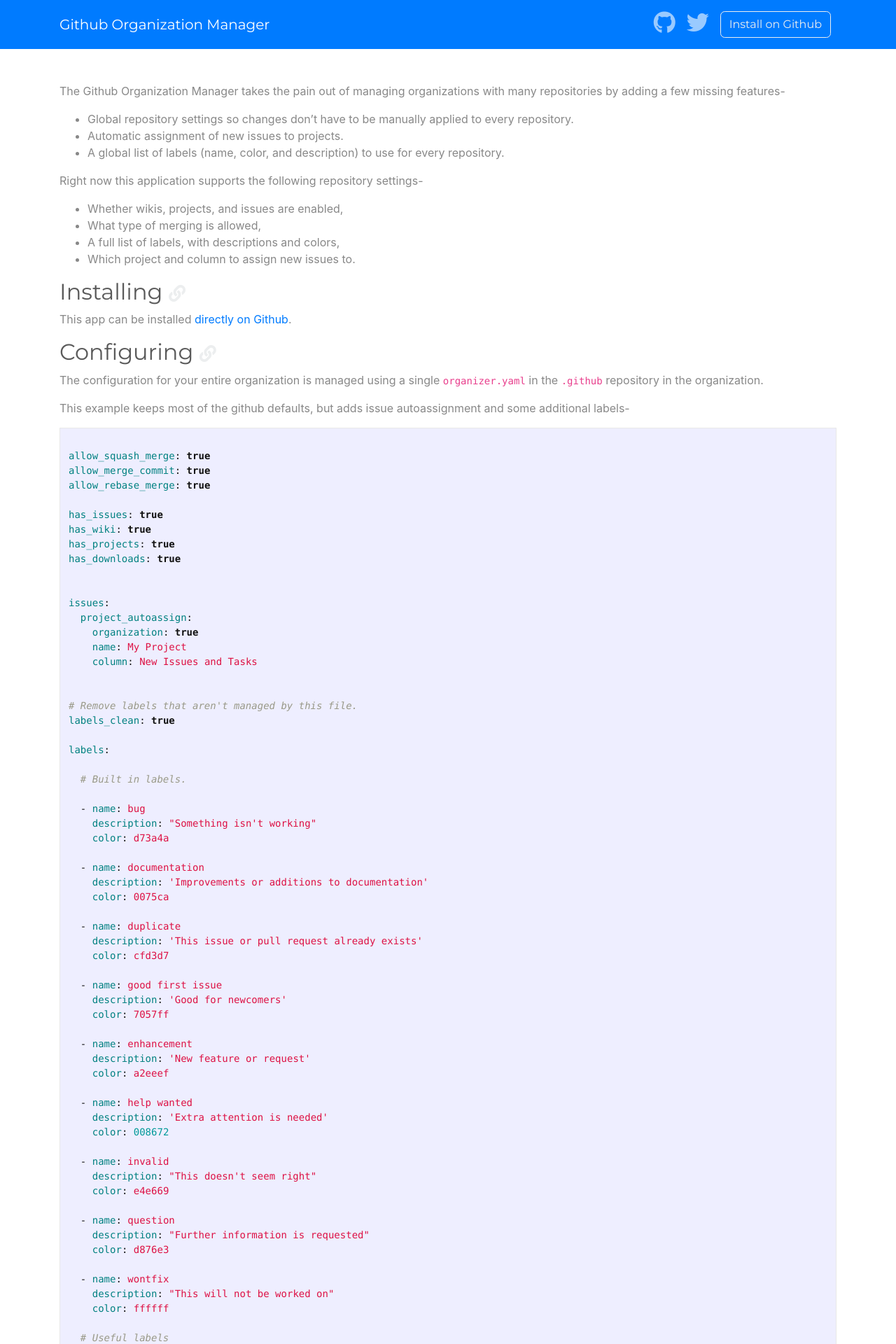
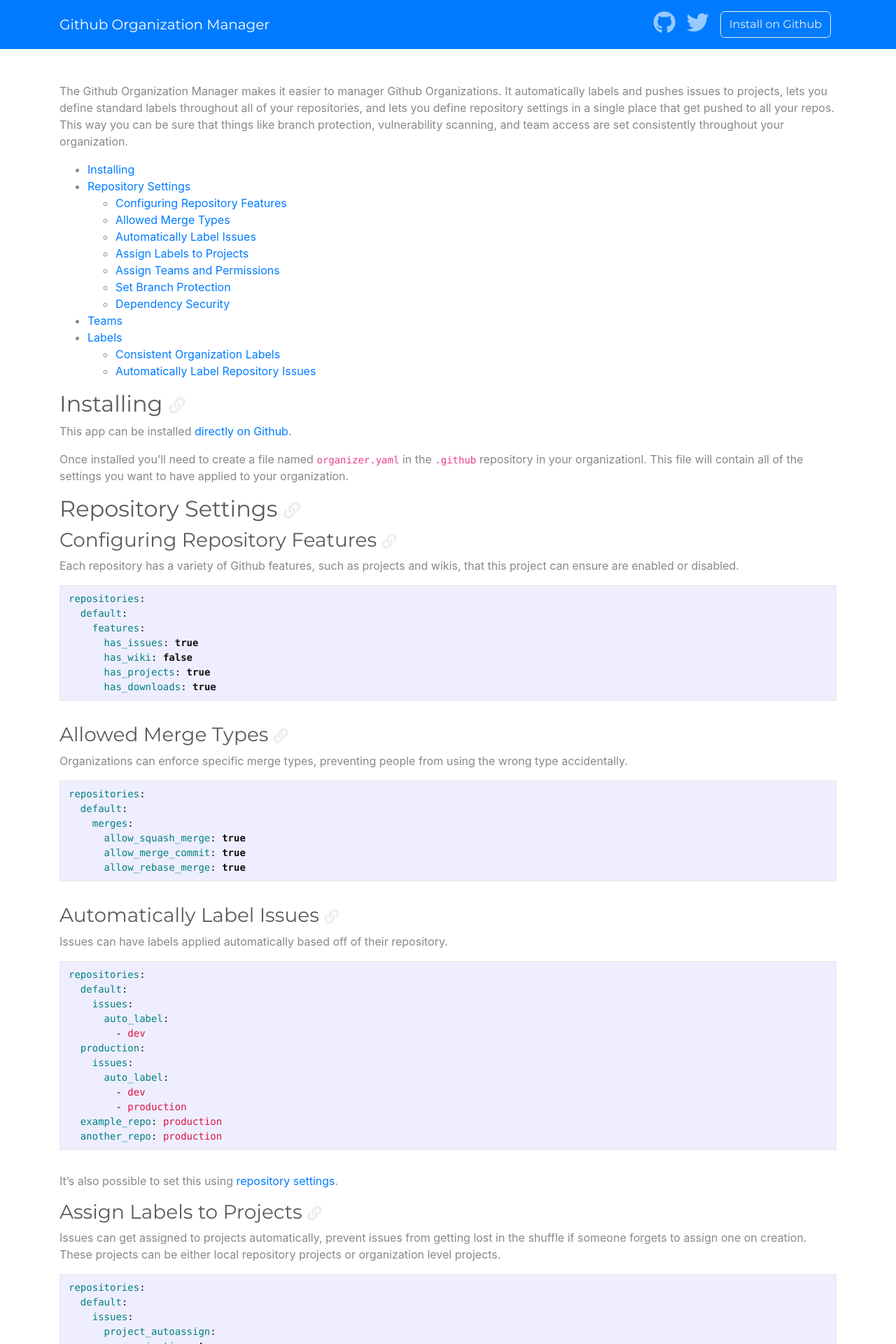
Before and after one commit to gitconsensus/legacy_organizer.gitconsensus.com, a Jekyll site: the page built from index.md, in a window 1280 px wide. Shown: the top 1920 px of the page at 70% size. Built offline with Jekyll 4.4.1, drawn with Linux system fonts in a browser that asks for light colours; nearby versions of some CDN libraries; comment, search, counter and statistics services are not loaded; some of the changed text lies outside the part shown.

Commit message:
Add some real (and up to date) documentation

````diff
--- a/_includes/footer.html
+++ b/_includes/footer.html
@@ -1,11 +1,7 @@
 
-<div class="py-5 border-top">
+<div class=" border-top">
   <div class="container">
-
-    <p class="h5 mb-3">{{ site.title | escape }}</p>
-
     <div class="row">
-
       <div class="col-sm">
         <ul class="list-unstyled">
           <li>
@@ -26,7 +22,20 @@
       </div>
 
       <div class="col-sm text-right">
-        <p>{{- site.description | escape -}}</p>
+        <ul class="list-unstyled">
+          <li>
+            {%- if site.description -%}
+              {{ site.description | escape }}
+            {%- endif -%}
+          </li>
+          {%- if site.github_app -%}
+            <li>
+              <a href="https://github.com/apps/{{ site.github_app }}">
+                Install App on Github
+              </a>
+            </li>
+          {%- endif -%}
+        </ul>
       </div>
     </div>
 
--- a/_sass/_bootstrap_customization.scss
+++ b/_sass/_bootstrap_customization.scss
@@ -339,3 +339,7 @@ legend {
 .anchor:hover {
   color: $primary;
 }
+
+.highlight {
+    margin-bottom: 2rem;
+}
--- a/index.md
+++ b/index.md
@@ -2,49 +2,202 @@
 layout: page
 ---
 
-The Github Organization Manager takes the pain out of managing organizations with many repositories by adding a few missing features-
+The Github Organization Manager makes it easier to manager Github Organizations. It automatically labels and pushes issues to projects, lets you define standard labels throughout all of your repositories, and lets you define repository settings in a single place that get pushed to all your repos. This way you can be sure that things like branch protection, vulnerability scanning, and team access are set consistently throughout your organization.
 
-* Global repository settings so changes don't have to be manually applied to every repository.
-* Automatic assignment of new issues to projects.
-* A global list of labels (name, color, and description) to use for every repository.
-
-Right now this application supports the following repository settings-
-
-* Whether wikis, projects, and issues are enabled,
-* What type of merging is allowed,
-* A full list of labels, with descriptions and colors,
-* Which project and column to assign new issues to.
+* TOC
+{:toc}
 
 ## Installing
 
 This app can be installed [directly on Github](https://github.com/apps/organization-manager).
 
-## Configuring
+Once installed you'll need to create a file named `organizer.yaml` in the `.github` repository in your organizationl. This file will contain all of the settings you want to have applied to your organization.
 
-The configuration for your entire organization is managed using a single `organizer.yaml` in the `.github` repository in the organization.
 
-This example keeps most of the github defaults, but adds issue autoassignment and some additional labels-
+## Repository Settings
+
+### Configuring Repository Features
+
+Each repository has a variety of Github features, such as projects and wikis, that this project can ensure are enabled or disabled.
+
+```yaml
+repositories:
+  default:
+    features:
+      has_issues: true
+      has_wiki: false
+      has_projects: true
+      has_downloads: true
+```
+
+
+### Allowed Merge Types
+
+Organizations can enforce specific merge types, preventing people from using the wrong type accidentally.
+
+```yaml
+repositories:
+  default:
+    merges:
+      allow_squash_merge: true
+      allow_merge_commit: true
+      allow_rebase_merge: true
+```
+
+
+
+### Automatically Label Issues
+
+Issues can have labels applied automatically based off of their repository.
+
+```yaml
+repositories:
+  default:
+    issues:
+      auto_label:
+        - dev
+  production:
+    issues:
+      auto_label:
+        - dev
+        - production
+  example_repo: production
+  another_repo: production
+```
+
+It's also possible to set this using [repository settings](#automatically-label-repository-issues).
+
+
+### Assign Labels to Projects
+
+Issues can get assigned to projects automatically, prevent issues from getting lost in the shuffle if someone forgets to assign one on creation. These projects can be either local repository projects or organization level projects.
+
+```yaml
+repositories:
+  default:
+    issues:
+      project_autoassign:
+        organization: true
+        name: TestProject
+        column: To do
+```
+
+
+### Assign Teams and Permissions
+
+Another important use case is adding teams to repositories. This makes it easy to add default teams to all repositories as well as special teams to specific repositories or repository groups.
+
+```yaml
+repositories:
+  default:
+    teams:
+      devs: Push # Pull, Push, Admin
+      admins: Admin # Pull, Push, Admin
+      support: Pull # Pull, Push, Admin
+  production:
+    teams:
+      devs: Pull
+      infra: Push
+  example_repo: production
+  another_repo: production
+```
+
+### Set Branch Protection
+
+Branch protection is an important piece of quality control, and can even be part of an organization's compliance program. Branch protection can be set globally, with additional requirements
+
+```yaml
+repositories:
+  default:
+    branches:
+      master:
+        enforce_admins: false
+        required_status_checks:
+          require_review: true
+
+
+  production:
+    branches:
+      master:
+        enforce_admins: true
+        required_status_checks:
+          require_review: true
+
+      prod:
+        enforce_admins: true
+        required_status_checks:
+          require_review: true
+          strict: true
+
+  example_repo: production
+  another_repo: production
+```
+
+
+Branch protection has a lot of potential configuration options, including:
+
+* **dismiss_stale_reviews**: will dismiss reviews if they become stale (such as having a new commits).
+* **require_code_owner_reviews**: will require the [code owner](https://help.github.com/en/articles/about-code-owners) (if one is set) to perform a review.
+* **enforce_admins**: will remove the ability for admins to override the protections to force a merge.
+* **required_approving_review_count**: sets a specific number of people required to approve reviews.
+
+In addition the `required_status_checks` has a few options of its own-
+
+* **strict**: requires a pull request to be up to date with the branch before it can be merged.
+* **context**: when empty all tests must pass, otherwise it takes an array individual tests (such `ci/circleci` or `coverage/coveralls`) which must pass.
+* **require_review**: when set to true at least one review must occur before a pull request can be merged into the branch.
+
+```yaml
+repositories:
+  default:
+    branches:
+      master:
+        dismiss_stale_reviews: false
+        require_code_owner_reviews: false
+        enforce_admins: false
+        required_approving_review_count: 5
+        required_status_checks:
+           strict: false
+```
+
+
+
+### Dependency Security
+
+A fantastic new feature of Github is that it can scan your repositories for upstream vulnerabilities and even make pull requests to resolve them. This feature is opt in, making it easy to forget. This project lets you set it on the organization level, so you never have to worry about accidentally leaving a repository vulnerable.
+
+```yaml
+repositories:
+  default:
+    dependency_security:
+      alerts: true
+      automatic_fixes: true
+```
+
+
+## Teams
+
+This function will create teams end keep their members up to date with the list in the configuration file, adding and removing members as needed.
+
+```yaml
+teams:
+  admins:
+    members:
+      - tedivm
+  devs:
+    members:
+      - tedivm
+      - AliLynne
+```
+
+## Labels
+
+### Consistent Organization Labels
+
+Keeping labels in sync can be a huge chore when a repository has a large number of repositories. This project keeps labels in sync, optionally cleaning up labels which aren't in the organization file.
 
 ```yaml
 
-allow_squash_merge: true
-allow_merge_commit: true
-allow_rebase_merge: true
-
-has_issues: true
-has_wiki: true
-has_projects: true
-has_downloads: true
-
-
-issues:
-  project_autoassign:
-    organization: true
-    name: My Project
-    column: New Issues and Tasks
-
-
-# Remove labels that aren't managed by this file.
 labels_clean: true
 
 labels:
@@ -87,35 +240,30 @@ labels:
     description: "This will not be worked on"
     color: ffffff
 
-  # Useful labels
 
-  - name: security
+  # Teams/Groups
+
+  - name: infra
     color: db5cb3
 
-  - name: cleanup
-    color: db5cb3
+  - name: dev
+    color: aaffe0
 
-  - name: refactor
-    color: db5cb3
+```
 
-  - name: reusability
-    color: db5cb3
+### Automatically Label Repository Issues
 
-  - name: reproducibility
-    color: db5cb3
+A common request is to give all issues in a specific repository labels without having to define a per-repository set of configurations. This can be done with the `repos` setting for the label.
 
-  - name: monitoring
-    color: db5cb3
-
-  - name: stability
-    color: db5cb3
-
-  - name: needs discussion
-    color: 'e08155'
+```yaml
+labels:
+  - name: infra
+    description: "Infrastructure Team"
+    color: d73a4a
+    repos:
+      - infra-terraform
+      - infra-puppet
 ```
 
 
-
-----
-[View Source on Github](https://github.com/gitconsensus/GithubOrganizer)
-[Install App](https://github.com/apps/organization-manager)
+It's also possible to set this using [repository settings](#automatically-label-issues). Both of these settings will work together.
````
Also changed, not shown: README.md.
